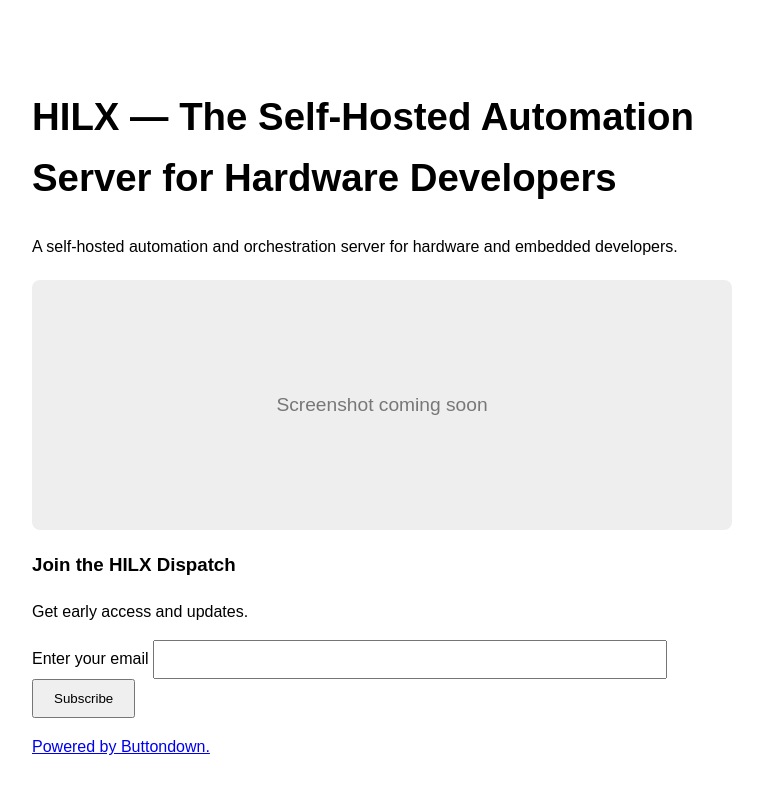
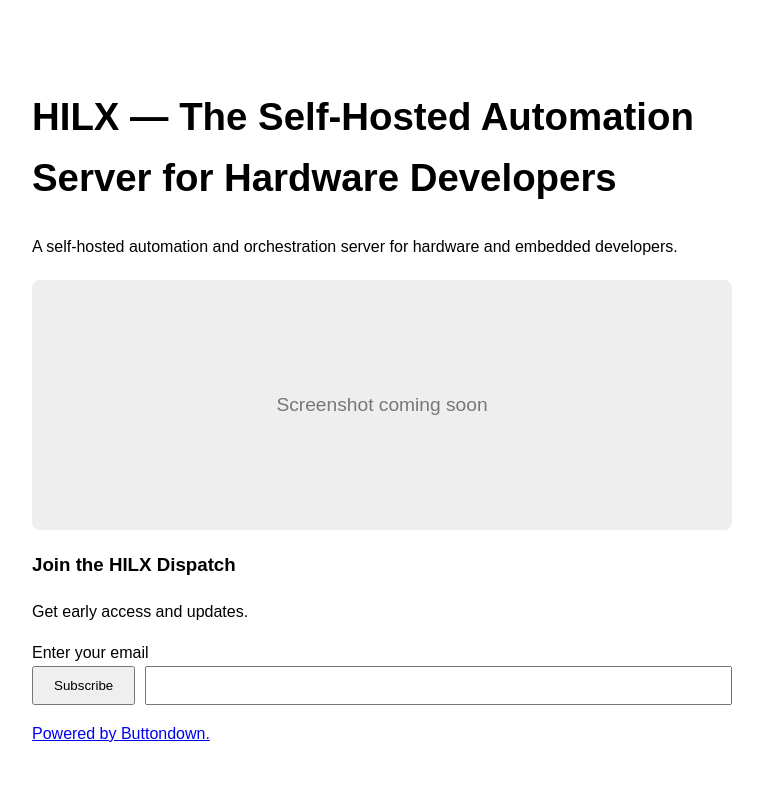
Before and after one commit to repvi/hilx-landing, a plain HTML site: page index.html in a window 1280 px wide. Shown: the whole page, without its empty margins (258-1021 px from the left). Drawn offline with Linux system fonts and the light colour scheme.

Commit message:
Move Subscribe button to left of email input

```diff
--- a/index.html
+++ b/index.html
@@ -24,10 +24,14 @@
       color: #777;
       font-size: 1.2rem;
     }
+    .form-row {
+      display: flex;
+      gap: 10px;
+      margin-bottom: 10px;
+    }
     input[type="email"] {
       padding: 10px;
-      width: 70%;
-      margin-right: 10px;
+      flex: 1;
     }
     input[type="submit"] {
       padding: 10px 20px;
@@ -51,8 +55,10 @@
     class="embeddable-buttondown-form"
   >
     <label for="bd-email">Enter your email</label>
-    <input type="email" name="email" id="bd-email" />
-    <input type="submit" value="Subscribe" />
+    <div class="form-row">
+      <input type="submit" value="Subscribe" />
+      <input type="email" name="email" id="bd-email" />
+    </div>
     <p>
       <a href="https://buttondown.com/refer/revpi" target="_blank">
         Powered by Buttondown.
```
